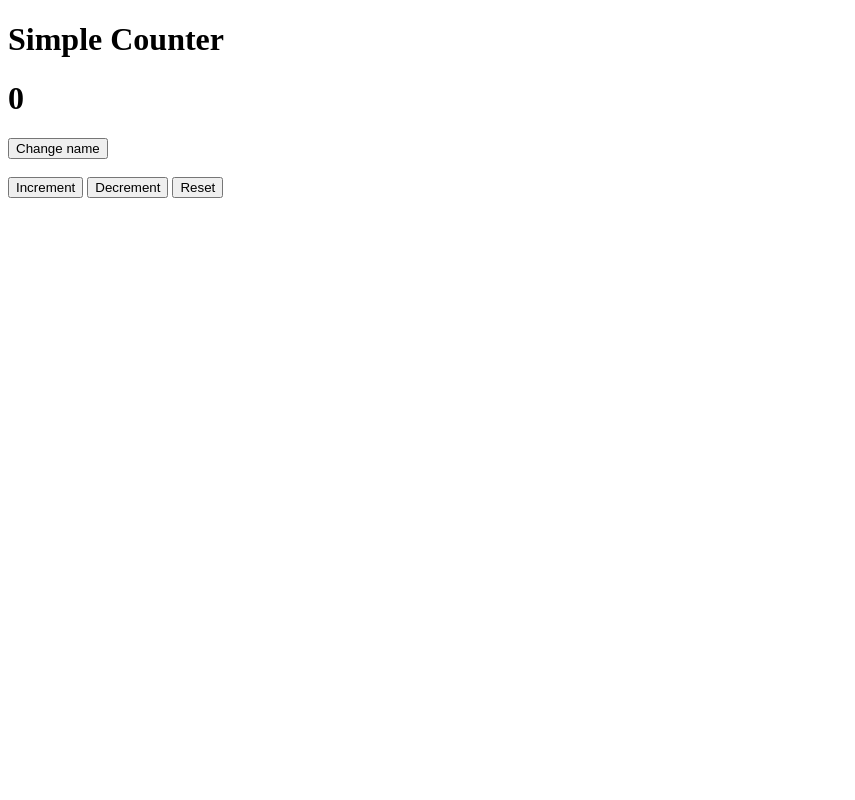
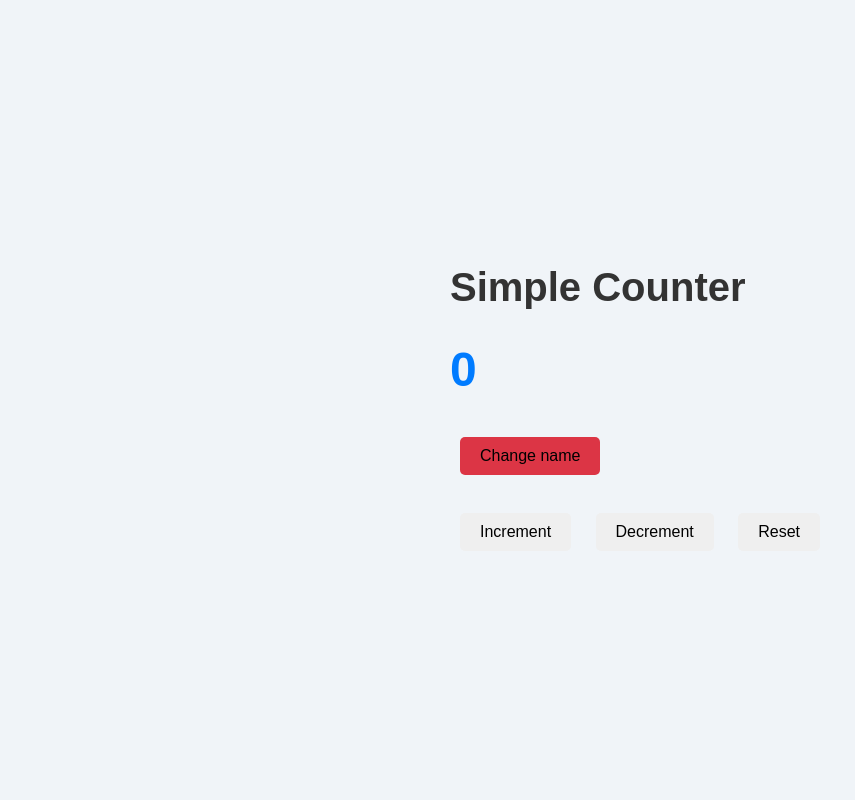
Before and after one commit to SURYA170803/My-projects, a Python web app: template Surya/templates/Simple_counter.html in a window 1280 px wide. Shown: the whole page, without its empty margins (0-855 px from the left). Run offline with Jinja, Linux system fonts and the light colour scheme; the template is opened without the code that fills it, so the values that code supplies are empty.

Commit message:
Update Simple_counter.html with new functionality

```diff
--- a/Surya/templates/Simple_counter.html
+++ b/Surya/templates/Simple_counter.html
@@ -4,37 +4,88 @@
     <meta charset="UTF-8">
     <meta name="viewport" content="width=device-width, initial-scale=1.0">
     <title>Simple Counter</title>
+    <style>
+        body {
+            font-family: Arial, sans-serif;
+            background-color: #f0f4f8;
+            display: flex;
+            justify-content: center;
+            align-items: center;
+            height: 100vh;
+            margin: 0;
+        }
+
+        h1 {
+            color: #333;
+        }
+
+        #head {
+            font-size: 2.5em;
+            margin-bottom: 20px;
+        }
+
+        #val {
+            font-size: 3em;
+            font-weight: bold;
+            color: #007bff;
+            margin-bottom: 30px;
+        }
+
+        button {
+            padding: 10px 20px;
+            margin: 10px;
+            font-size: 1em;
+            cursor: pointer;
+            border: none;
+            border-radius: 5px;
+        }
+
+        button:active {
+            background-color: #0056b3;
+        }
+
+        button:nth-child(3) {
+            background-color: #dc3545;
+        }
+
+    </style>
 </head>
 <body>
+    <div>
         <h1 id="head">Simple Counter</h1>
         <h1 id="val">0</h1>
-    <button onclick="changeNmae()">Change name</button>
-    <br><br>
-    <button onclick="increment()" >Increment</button>
+        <button onclick="changeName()">Change name</button><br><br>
+        <button onclick="increment()">Increment</button>
         <button onclick="decrement()">Decrement</button>
         <button onclick="reset()">Reset</button>
-</body>
+    </div>
+
     <script>
         let count = 0;
         const value = document.querySelector('#val');
+
         function increment() {
             count++;
             value.innerText = count;
             console.log(count);
         }
+
         function decrement() {
             count--;
             value.innerText = count;
             console.log(count);
         }
+
         function reset() {
             count = 0;
             value.innerText = count;
             console.log(count);
         }
-    function changeNmae() {
+
+        function changeName() {
             const head = document.getElementById('head');
             head.innerText = "Counter";
         }
     </script>
+</body>
 </html>
```
Lines whose indentation alone changed are shown as unchanged.
